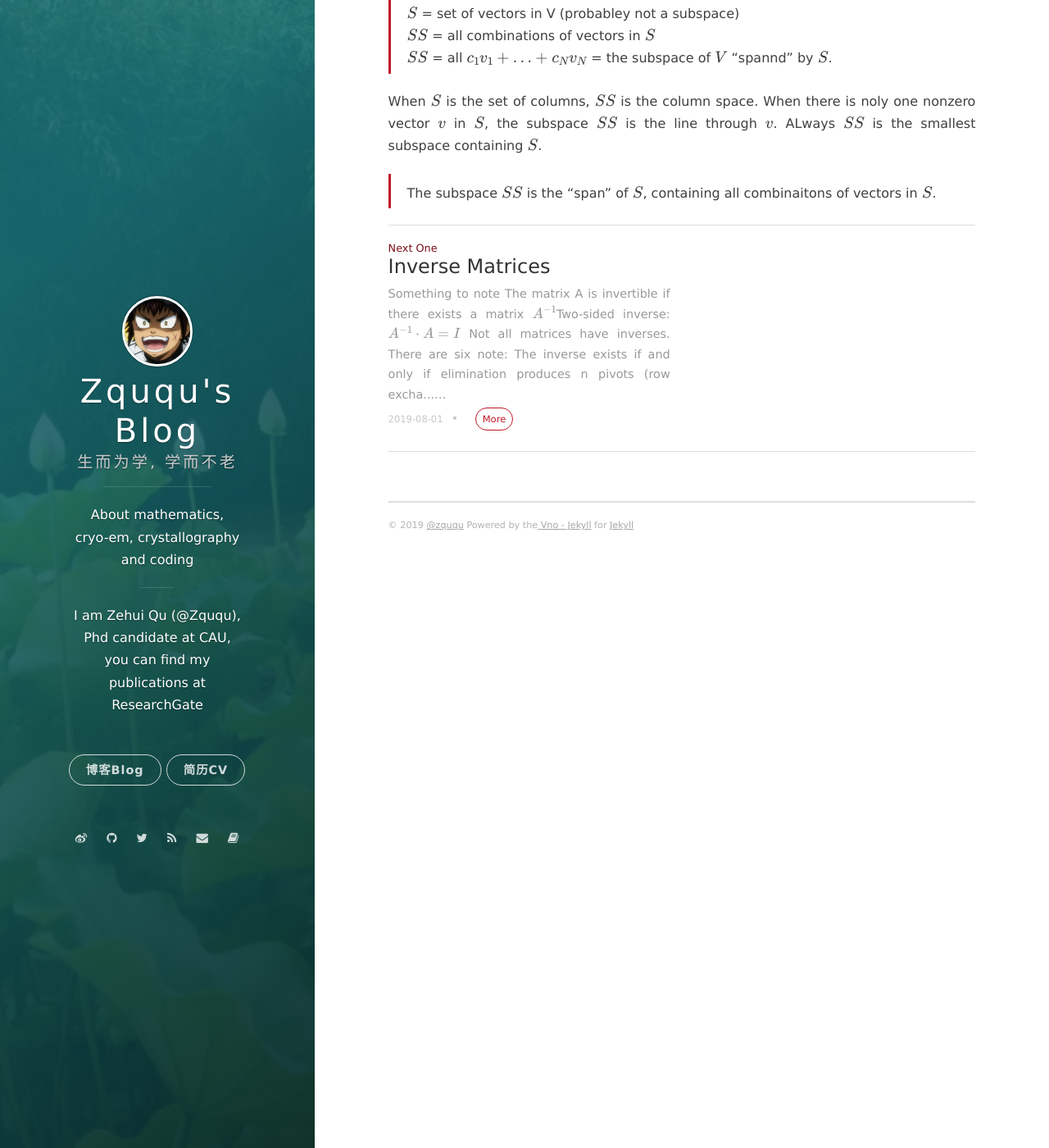
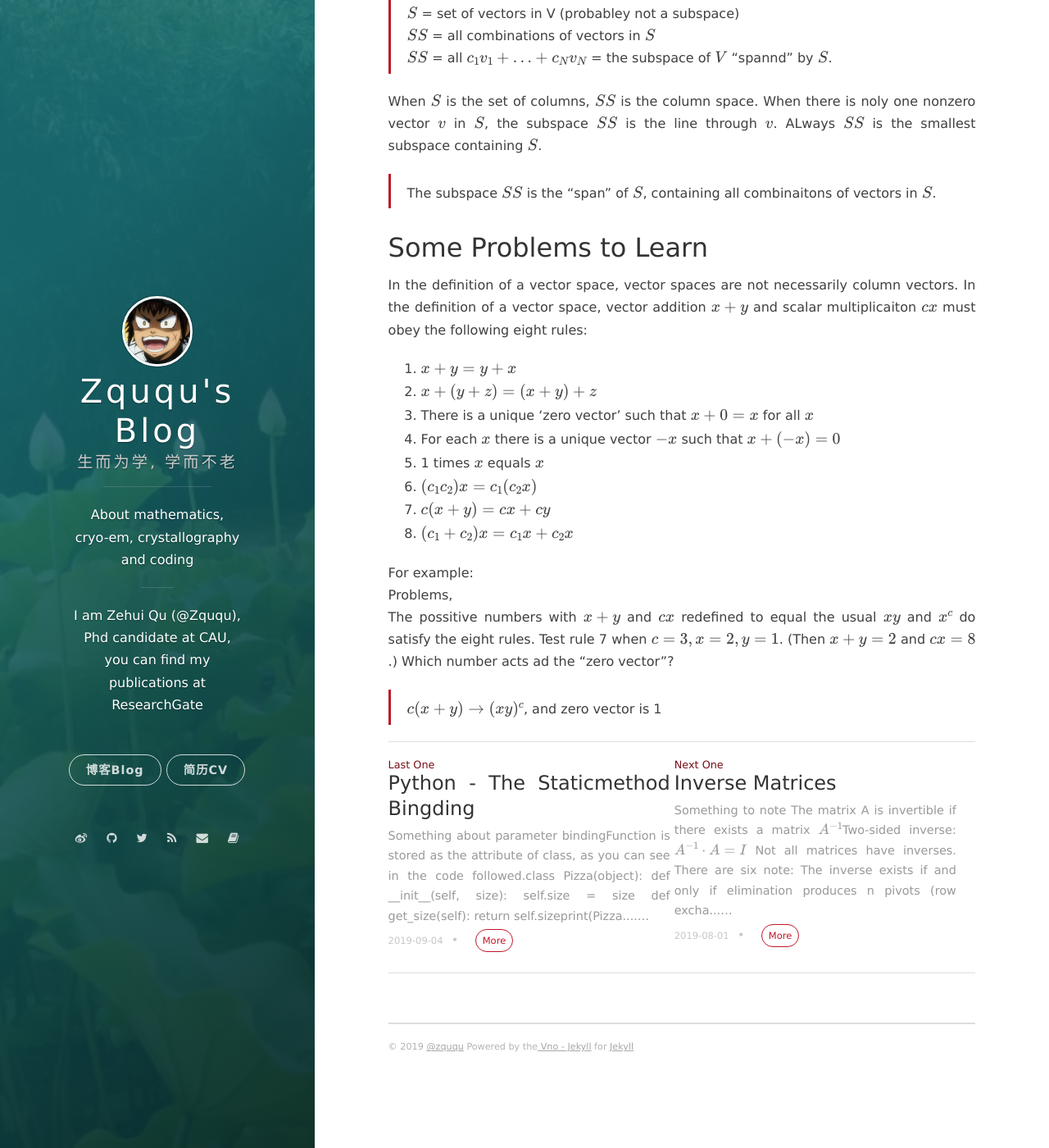
Before and after one commit to onevcat/vno-jekyll, a Jekyll site: the page built from _posts/2019-09-03-Vector-spaces-and-subspaces.markdown, in a window 1280 px wide and 1400 px high, scrolled down 1723 px. Shown: the whole window at 82% size. Built offline with Jekyll 4.4.1, drawn with Linux system fonts in a browser that asks for light colours; nearby versions of some CDN libraries; formulas are drawn with MathJax 3; comment, search, counter and statistics services are not loaded.

Commit message:
new post 0904

````diff
--- a/_posts/2019-09-03-Vector-spaces-and-subspaces.markdown
+++ b/_posts/2019-09-03-Vector-spaces-and-subspaces.markdown
@@ -46,3 +46,19 @@ To solve $Ax = b$ is to express b as a combination of the columns.
 When $S$ is the set of columns, $SS$ is the column space. When there is noly one nonzero vector $v$ in $S$, the subspace $SS$ is the line through $v$. ALways $SS$ is the smallest subspace containing $S$.
 
 > The subspace $SS$ is the "span" of $S$, containing all combinaitons of vectors in $S$.
+
+## Some Problems to Learn
+In the definition of a vector space, vector spaces are not necessarily column vectors. In the definition of a vector space, vector addition $x+y$ and scalar multiplicaiton $cx$ must obey the following eight rules:
+1. $x+y=y+x$
+2. $x+(y+z)=(x+y)+z$
+3. There is a unique 'zero vector' such that $x+0=x$ for all $x$
+4. For each $x$ there is a unique vector $-x$ such that $x + (-x) = 0$
+5. 1 times $x$ equals $x$
+6. $(c_1c_2)x=c_1(c_2x)$
+7. $c(x+y)=cx + cy$
+8. $(c_1+c_2)x = c_1x + c_2x$
+
+For example:<br>
+Problems, <br>
+The possitive numbers with $x + y$ and $cx$ redefined to equal the usual $xy$ and $x^c$ do satisfy the eight rules. Test rule 7 when $c =3, x = 2, y =1$. (Then $x+y=2$ and $cx=8$.) Which number acts ad the "zero vector"?
+> $c(x+y)\to(xy)^c$, and zero vector is 1
--- /dev/null
+++ b/_posts/2019-09-04-staticmethod.markdown
@@ -0,0 +1,124 @@
+---
+layout: post
+title: Python - The Staticmethod Bingding
+date: 2019-09-04 16:45:24.000000000 +09:00
+---
+## Something about parameter binding
+Function is stored as the attribute of class, as you can see in the code followed.
+```python
+class Pizza(object):
+    def __init__(self, size):
+        self.size = size
+    def get_size(self):
+        return self.size
+print(Pizza.get_size)
+```
+You can find the result like this, `<unbound method Pizza.get_size>`. It shows the attribute of the function `get_size` is not bound to any class. And if we try to make this fuction work like this.
+```python
+Pizza.get_size()
+```
+Will traceback `unbound method get_size() must be called with Pizza instance as first argument`. And it is clear that, if we can't call this function because it's not bound to any instance of Pizza. And we need to make it like this.
+```python
+Pizza.get_size(Pizza(42))
+or
+Pizza(42).get_size()  #self parameter will pass to Pizza(42), this instance
+or
+m = Pizza(42).get_size
+m()
+```
+If you want to see where the bound function binds to, try this.
+```python
+m = Pizza(42).get_size
+m.__self__
+```
+I will give some codes about staticmethod of Python
+## Some codes to learn Staticmethod of Python
+```python
+class Pizza:
+    def __init__(self):
+        self.cheese = 3
+        self.vegetables = 4
+    @staticmethod # Here if you delete this code, program will go well too, because it runs as dynamic method
+    def mix_ingredients(x, y):
+        return x + y
+    def cook(self):
+        return Pizza.mix_ingredients(self.cheese, self.vegetables)
+print(Pizza.mix_ingredients(1, 2))
+print(Pizza().cook())
+```
+Here `@staticmethod` is a marker to begin the staticmethod which lead the defination of mix_ingredients a static fuction. When we make it a staticmethod, we can make the instance x, y not self. In this way, when we have the function, we don't need to input `Pizza().mix_ingredients(1, 2)` again, input `Pizza.mix_ingredients(1, 2)`is OK. To make a comparation, we give another function, `cook`, which is not a statcimethod, and in this situation, we must define a instance to `Pizza()`, and only in this way, the function of self will pass to `Pizza()`.
+
+## The class method
+See this code.
+```python
+import math
+class Pizza(object):
+    def __init__(self, radius, height):
+        self.radius = radius
+        self.height = height
+    @staticmethod
+    def compute_circumference(radius):
+        return math.pi * (radius ** 2)
+    @classmethod
+    def compute_volume(cls, height, radius):
+        return height * cls.compute_circumference(radius)
+
+print(Pizza.compute_volume(2, 3))
+```
+What is a class method, it's a function bound to class not object. And the first parameter must be the class itself. And when the function is bound to cls, if we del the base_class, the classmethod will still work well. The other side, the staticmethod will not be that lucky, it will call a error as seen followed:
+```python
+# Using the staticmethod
+class Pizza(object):
+    key = ['A']
+    @staticmethod
+    def sta(new_key):
+        Pizza.key.append(new_key)
+        return Pizza.key
+print(Pizza.sta('B'))
+del Pizza
+#Output will be error:
+> NameError: name 'Pizza' is not defined
+
+# Using the classmethod
+class Pizza(object):
+    key = ['A']
+    @classmethod
+    def Cls(cls, new_key):
+        cls.new_key = new_key
+        cls.key.append(new_key)
+        return Pizza.key
+print(Pizza.Cls('B'))
+del Pizza
+# Everything will go well (maybe)
+```
+## The abstract method
+The abstract method is defined in a base_class, but will not get any achievement until this function is inherited to the subclass.
+```python
+import abc
+class BasePizza(object):
+    __meta__ = abc.abstractmethod
+    @abc.abstractmethod
+    def get_radius(self):
+        {Method that should do something}
+BasePizza()
+# it will make typeerr
+> TypeError: Can't instantiate abstract class BasePizza with abstract mehtods get_radius
+```
+Ok let's make an exercise mixed with all of the methods:
+```python
+import abc
+class BasePizza(object):
+    __metaclass__ = abc.ABCMeta
+    ingredient = ['cheese']
+    @classmethod
+    @abc.abstractmethod
+    def get_ingredients(cls):
+    {Returns the ingredient list}}
+        return cls.ingredient
+
+class Pizza(BasePizza):
+    def get_ingredients(self):
+        return['egg'] + super(Pizza, self).get_ingredients()
+a = Pizza()
+print(a.get_ingredients())
+```
````
